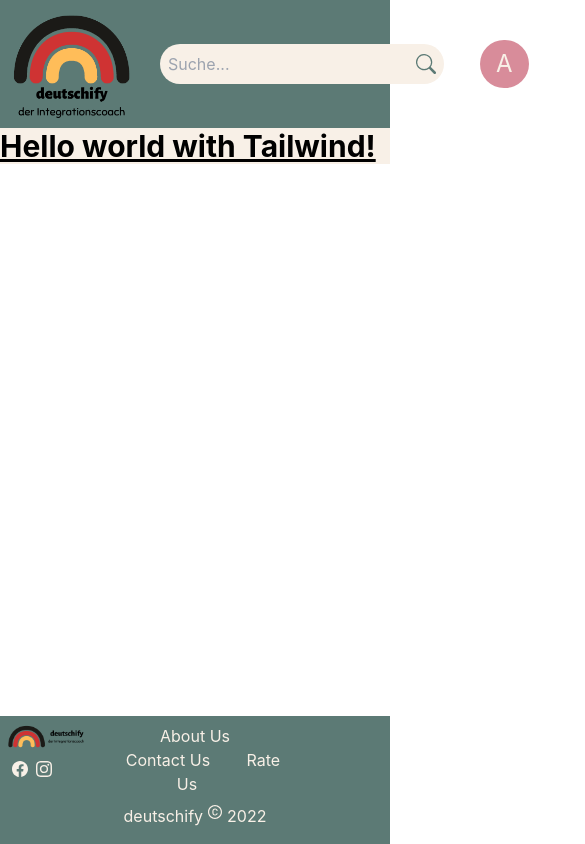
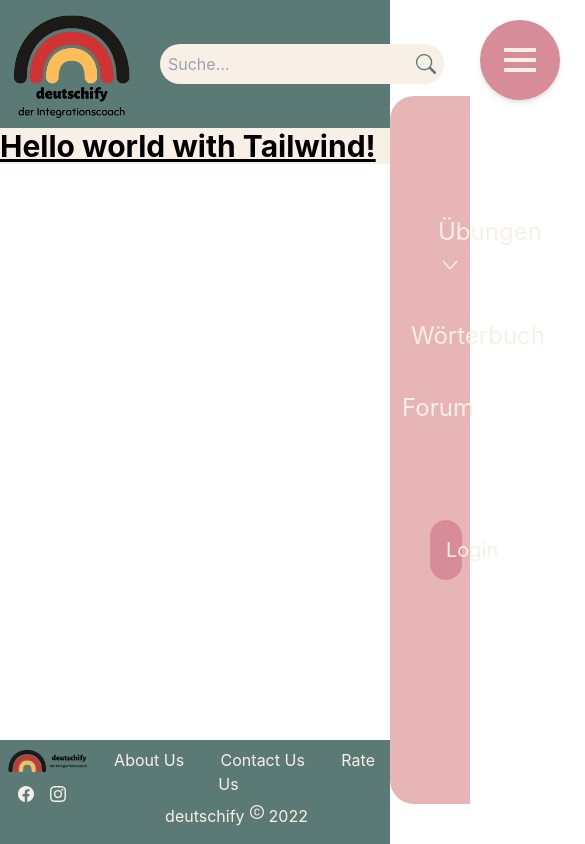
Before and after one commit to deutschify/deutschify, a React (Vite) app: page / in a window 390 px wide. Shown: the top 844 px of the page, 585 px wide, since content can reach past the window. Built offline with nearby package versions, Linux system fonts and the light colour scheme; the HTML template or start-up script is replaced by a standard one.

Commit message:
header footer are made responsive

```diff
--- a/src/components/footer/Footer.jsx
+++ b/src/components/footer/Footer.jsx
@@ -15,11 +15,11 @@ const Footer = () => {
             <div className="w-3/12">
                 <img
                     src="./images/deutschify-side.png"
-                    className="w-20
+                    className="w-40
                      m-2"
                     alt=""
                 />
-                <div className="flex m-3 space-x-2">
+                <div className="flex justify-center m-3 space-x-4 md:justify-start md:text-2xl md:ml-10">
                     <div className="">
                         <BsFacebook />
                     </div>
@@ -28,7 +28,7 @@ const Footer = () => {
                     </div>
                 </div>
             </div>
-            <div className="w-6/12 p-2">
+            <div className="w-11/12 p-2 md:w-6/12 md:text-2xl">
                 <NavLink
                     className="text-palette-50 m-2 p-2"
                     to="/about-us"
--- a/src/components/header/Header.jsx
+++ b/src/components/header/Header.jsx
@@ -13,16 +13,7 @@ const Header = () => {
             />
             <SearchBar />
             <NavBar />
-            <div className="flex items-center m-5   ">
-                <div className="bg-palette-10 p-4 text-2xl py-2 rounded-full">
-                    A
-                </div>
-            </div>
-            <div className="flex items-center m-10">
-                <div className="bg-palette-10 p-4 text-xl py-2 rounded-full">
-                    Login
-                </div>
-            </div>
+
         </div>
     );
 };
--- a/src/components/header/Navbar.jsx
+++ b/src/components/header/Navbar.jsx
@@ -1,3 +1,4 @@
+import React, { useState } from "react";
 import { Nav } from "rsuite";
 import A1 from "../A1";
 import A2 from "../A2";
@@ -5,11 +6,107 @@ import B1 from "../B1";
 import Einbuergerungstest from "../Einbuergerungstest";
 import Dictionary from "../Dictionary";
 import Forum from "../Forum";
+import { BiMenu } from "react-icons/bi";
+import { BiX } from "react-icons/bi";
 
 const NavBar = () => {
+    const [showNav, setShowNav] = useState(false);
     return (
-        <div className="hidden md:[w-full flex items-center]">
-            <Nav className="w-full h-24">
+        // Hamburger-Button
+        <div className="">
+            <div className="relative text-5xl flex overflow-hidden items-center justify-center rounded-full w-20 h-20 m-5 bg-palette-10 ring-0 ring-palette-70 hover:ring-8 group-focus:ring-4 ring-opacity-30 duration-200 shadow-md md:hidden">
+                {showNav ? (
+                    <BiX onClick={() => setShowNav(!showNav)} className="" />
+                ) : (
+                    <BiMenu onClick={() => setShowNav(!showNav)} className="" />
+                )}
+                {/* Navbar-field in mobile Version */}
+                <div
+                    className={
+                        (showNav ? "left-20" : "left-full") +
+                        " bg-palette-20/75  fixed left-20 right-0 top-24 bottom-10 z-40 text-palette-50 text-center text-2xl p-10 rounded-bl-3xl rounded-tl-3xl transition-all"
+                    }
+                >
+                    <Nav className="m-2 mt-20">
+                        <div className="">
+                            <div className="">
+                                <Nav.Menu
+                                    className=""
+                                    trigger={["click", "hover"]}
+                                    title="Übungen"
+                                >
+                                    <div className="flex bg-palette-70 text-palette-80 w-60">
+                                        <Nav.Menu
+                                            className="relative"
+                                            title="Sprachniveau"
+                                        >
+                                            <div className="absolute w-60 left-20 text-center">
+                                                <Nav.Item
+                                                    className="bg-palette-60/75 text-palette-80"
+                                                    to="/A1"
+                                                    element={<A1 />}
+                                                >
+                                                    A1
+                                                </Nav.Item>
+                                                <Nav.Item
+                                                    className="bg-palette-60/75 text-palette-80"
+                                                    to="/A2"
+                                                    element={<A2 />}
+                                                >
+                                                    A2
+                                                </Nav.Item>
+                                                <Nav.Item
+                                                    className="bg-palette-60/75 text-palette-80"
+                                                    to="/B1"
+                                                    element={<B1 />}
+                                                >
+                                                    B1
+                                                </Nav.Item>
+                                            </div>
+                                        </Nav.Menu>
+                                    </div>
+                                    <Nav.Item
+                                        className="flex bg-palette-70 text-palette-80 w-60"
+                                        to="/einbuergerungstest"
+                                        element={<Einbuergerungstest />}
+                                    >
+                                        Leben in Deutschland
+                                    </Nav.Item>
+                                </Nav.Menu>
+                            </div>
+                            <div className="">
+                                <Nav.Item
+                                    className="flex justify-center p-10"
+                                    to="/dictionary"
+                                    element={<Dictionary />}
+                                >
+                                    Wörterbuch
+                                </Nav.Item>
+                                <Nav.Item
+                                    className="flex justify-center"
+                                    to="/forum"
+                                    element={<Forum />}
+                                >
+                                    Forum
+                                </Nav.Item>
+                            </div>
+                        </div>
+                    </Nav>
+                    <div className=" w-20 ">
+                        <div className="hidden bg-palette-10 p-4 text-2xl justify-center rounded-full">
+                            A
+                        </div>
+                    </div>
+                    <div className="">
+                        <div className="bg-palette-10 p-4 mt-24  text-xl rounded-full">
+                            Login
+                        </div>
+                    </div>
+                </div>
+            </div>
+
+                <div className="hidden md:block">
+                    <Nav className=" w-full h-24">
                         <div className="flex">
                             <div className="p-10 w-80">
                                 <Nav.Menu
@@ -22,7 +119,6 @@ const NavBar = () => {
                                             className="relative"
                                             title="Sprachniveau"
                                         >
-                                    {/* <div className="absolute w-40 left-60 bottom"> */}
                                             <div className="absolute w-40 left-20 text-center">
                                                 <Nav.Item
                                                     className="bg-palette-60/75 text-palette-80"
@@ -71,9 +167,21 @@ const NavBar = () => {
                             >
                                 Forum
                             </Nav.Item>
+                            <div className="flex items-center m-5">
+                                <div className="bg-palette-10 p-4 text-2xl py-2 rounded-full">
+                                    A
+                                </div>
+                            </div>
+                            <div className="flex items-center m-10">
+                                <div className="bg-palette-10 p-4 text-xl py-2 rounded-full">
+                                    Login
+                                </div>
+                            </div>
                         </div>
                     </Nav>
                 </div>
+            </div>
+
     );
 };
 
```
Lines whose indentation alone changed are shown as unchanged.
